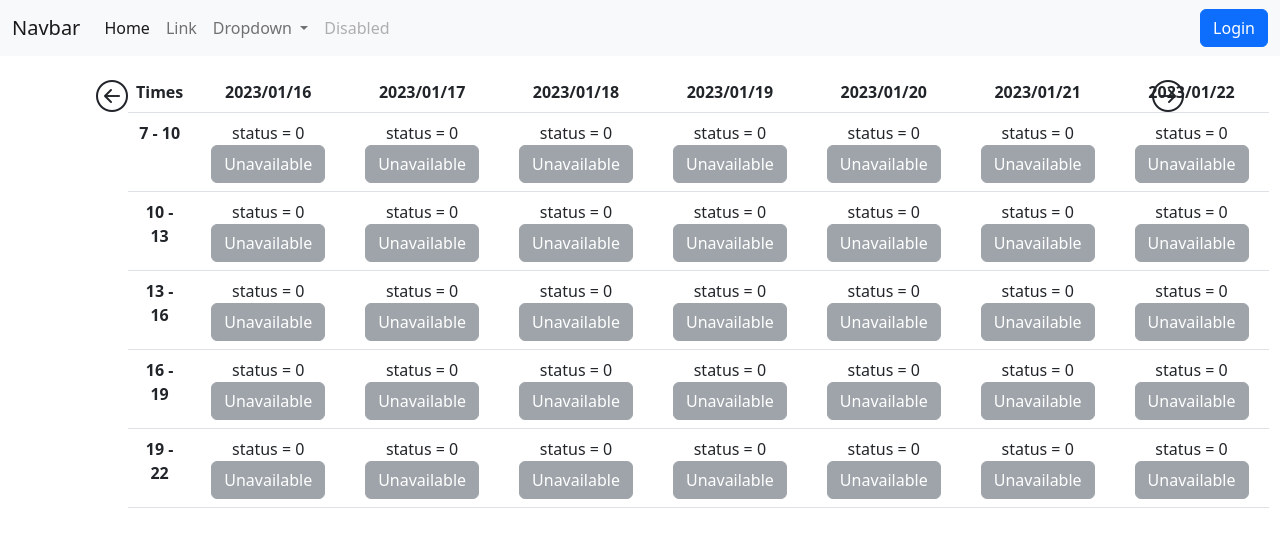
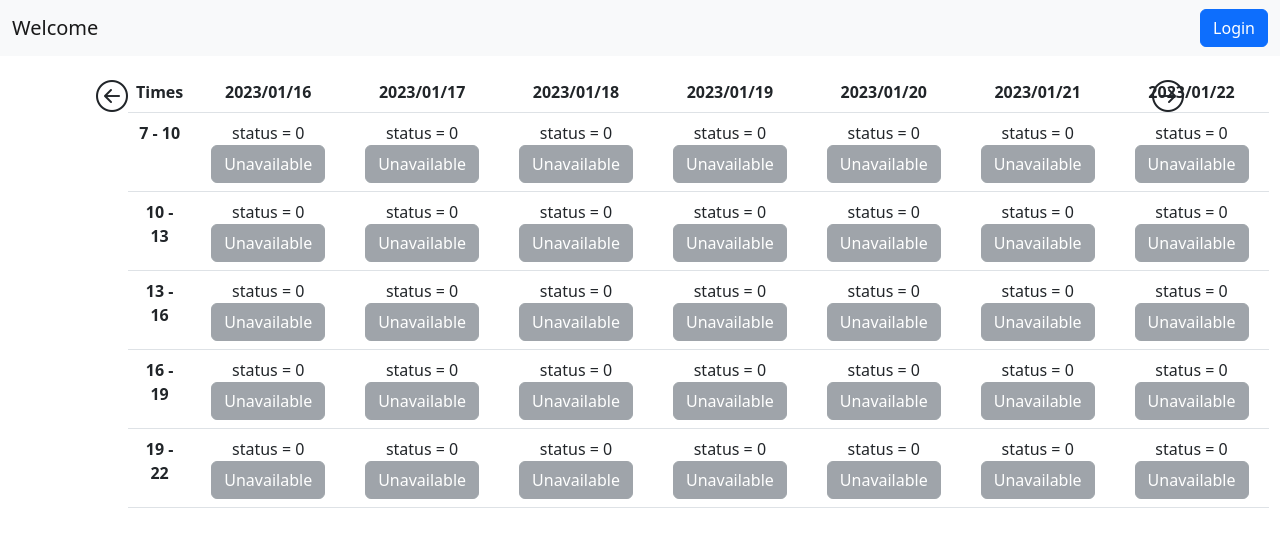
Before and after one commit to danielcaballero88/dc-laundry-booking, an Angular app in the folder front/: page / in a window 1280 px wide. Shown: the top 538 px of the page. Built offline with nearby package versions, Linux system fonts and the light colour scheme.

Commit message:
Front: Clean up navbar

```diff
--- a/front/src/app/components/navbar/navbar.component.html
+++ b/front/src/app/components/navbar/navbar.component.html
@@ -1,6 +1,9 @@
 <nav class="navbar navbar-expand-lg navbar-light bg-light">
   <div class="container-fluid">
-    <a class="navbar-brand" href="#">Navbar</a>
+    <span class="navbar-brand" *ngIf="!loginService.token">Welcome</span>
+    <span class="navbar-brand" *ngIf="loginService.token">
+      {{ loginService.user?.username }}
+    </span>
     <button
       class="navbar-toggler"
       type="button"
@@ -14,39 +17,7 @@
     </button>
     <div class="collapse navbar-collapse" id="navbarSupportedContent">
       <ul class="navbar-nav me-auto mb-2 mb-lg-0">
-        <li class="nav-item">
-          <a class="nav-link active" aria-current="page" href="#">Home</a>
-        </li>
-        <li class="nav-item">
-          <a class="nav-link" href="#">Link</a>
-        </li>
-        <li class="nav-item dropdown">
-          <a
-            class="nav-link dropdown-toggle"
-            href="#"
-            id="navbarDropdown"
-            role="button"
-            data-bs-toggle="dropdown"
-            aria-expanded="false"
-          >
-            Dropdown
-          </a>
-          <ul class="dropdown-menu" aria-labelledby="navbarDropdown">
-            <li><a class="dropdown-item" href="#">Action</a></li>
-            <li><a class="dropdown-item" href="#">Another action</a></li>
-            <li><hr class="dropdown-divider" /></li>
-            <li><a class="dropdown-item" href="#">Something else here</a></li>
-          </ul>
-        </li>
-        <li class="nav-item">
-          <a
-            class="nav-link disabled"
-            href="#"
-            tabindex="-1"
-            aria-disabled="true"
-            >Disabled</a
-          >
-        </li>
+        <!-- Add links here. -->
       </ul>
       <app-login></app-login>
     </div>
--- a/front/src/app/components/navbar/navbar.component.ts
+++ b/front/src/app/components/navbar/navbar.component.ts
@@ -1,4 +1,5 @@
 import { Component, OnInit } from '@angular/core';
+import { LoginService } from 'src/app/services/login.service';
 
 @Component({
   selector: 'app-navbar',
@@ -6,7 +7,7 @@ import { Component, OnInit } from '@angular/core';
   styleUrls: ['./navbar.component.scss'],
 })
 export class NavbarComponent implements OnInit {
-  constructor() {}
+  constructor(public loginService: LoginService) {}
 
   ngOnInit(): void {}
 }
```
